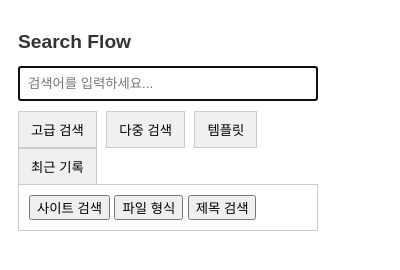
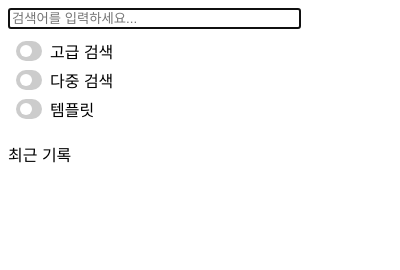
Before and after one commit to zae-hyeong/google-search-assistant-extension, a browser extension: page app/popup/popup.html in a window 400 px wide. Drawn offline with Linux system fonts and the light colour scheme.

Commit message:
feat(popup): overhaul UI with toggle-based tabs
- Rework the tab system to use toggle switches.
- Each tab now vertically expands/collapses to show sub-buttons.
- Implement slide animations using CSS for a smoother feel.
- Update `popup.ts` to handle the new toggle logic.

```diff
--- a/app/background.js
+++ b/app/background.js
@@ -19,4 +19,5 @@ chrome.contextMenus.onClicked.addListener((info, tab) => {
         // TODO: Implement context menu search logic
     }
 });
+export {};
 //# sourceMappingURL=background.js.map
--- a/app/popup/popup.css
+++ b/app/popup/popup.css
@@ -1,36 +1,94 @@
 body {
-    font-family: Arial, sans-serif;
     width: 300px;
-    padding: 10px;
+    font-family: sans-serif;
 }
 
-h1 {
-    font-size: 1.2em;
-    color: #333;
+input#mainSearchInput {
+    width: 95%;
+    margin-bottom: 10px;
 }
 
-#mainSearchInput {
-    width: 100%;
-    padding: 8px;
-    margin-bottom: 10px;
-    box-sizing: border-box;
+#tabContainer {
+    display: flex;
+    flex-direction: column;
 }
 
-#tabs button {
-    padding: 8px 12px;
-    margin-right: 5px;
-    border: 1px solid #ccc;
-    background-color: #f0f0f0;
+.tab-item {
+    margin-bottom: 5px;
+}
+
+.tab-toggle {
+    display: flex;
+    align-items: center;
     cursor: pointer;
 }
 
-#tabs button.active {
-    background-color: #e0e0e0;
-    border-bottom: none;
+.tab-toggle span {
+    margin-left: 8px;
 }
 
-#tabContent {
-    border: 1px solid #ccc;
-    padding: 10px;
-    margin-top: -1px; /* Overlap with tab border */
+/* The switch - the box around the slider */
+.switch {
+    position: relative;
+    display: inline-block;
+    width: 34px;
+    height: 20px;
 }
+
+/* Hide default HTML checkbox */
+.switch input {
+    opacity: 0;
+    width: 0;
+    height: 0;
+}
+
+/* The slider */
+.slider {
+    position: absolute;
+    cursor: pointer;
+    top: 0;
+    left: 0;
+    right: 0;
+    bottom: 0;
+    background-color: #ccc;
+    transition: .4s;
+    border-radius: 20px;
+}
+
+.slider:before {
+    position: absolute;
+    content: "";
+    height: 12px;
+    width: 12px;
+    left: 4px;
+    bottom: 4px;
+    background-color: white;
+    transition: .4s;
+    border-radius: 50%;
+}
+
+input:checked + .slider {
+    background-color: #2196F3;
+}
+
+input:checked + .slider:before {
+    transform: translateX(14px);
+}
+
+.sub-buttons {
+    display: none; /* 기본적으로 숨김 */
+    overflow: hidden;
+    max-height: 0;
+    transition: max-height 0.3s ease-out;
+    padding-left: 42px; /* 토글 버튼 너비만큼 들여쓰기 */
+    display: flex;
+    flex-direction: column;
+}
+
+.sub-btn {
+    margin-top: 5px;
+}
+
+#historySection {
+    margin-top: 15px;
+}
--- a/app/popup/popup.html
+++ b/app/popup/popup.html
@@ -6,23 +6,60 @@
     <link rel="stylesheet" href="popup.css">
 </head>
 <body>
-    <h1>Search Flow</h1>
     <input type="text" id="mainSearchInput" placeholder="검색어를 입력하세요...">
-    <div id="tabs">
-        <button id="
-        ">고급 검색</button>
-        <button id="multiSearchTab">다중 검색</button>
-        <button id="templatesTab">템플릿</button>
-        <button id="historyTab">최근 기록</button>
-    </div>
-    <div id="tabContent">
-        <div id="advancedSearchContent">
-            <button class="advanced-search-btn" data-command="site:">사이트 검색</button>
-            <button class="advanced-search-btn" data-command="filetype:">파일 형식</button>
-            <button class="advanced-search-btn" data-command="intitle:">제목 검색</button>
-            <!-- 날짜 범위 기능은 추후 구현 -->
+
+    <div id="tabContainer">
+        <!-- 고급 검색 -->
+        <div class="tab-item">
+            <div class="tab-toggle" id="advancedSearchToggle">
+                <label class="switch">
+                    <input type="checkbox">
+                    <span class="slider"></span>
+                </label>
+                <span>고급 검색</span>
+            </div>
+            <div class="sub-buttons" id="advancedSearchContent">
+                <button class="sub-btn" data-command="site:">사이트 검색</button>
+                <button class="sub-btn" data-command="filetype:">파일 형식</button>
+                <button class="sub-btn" data-command="intitle:">제목 검색</button>
+            </div>
+        </div>
+
+        <!-- 다중 검색 -->
+        <div class="tab-item">
+            <div class="tab-toggle" id="multiSearchToggle">
+                <label class="switch">
+                    <input type="checkbox">
+                    <span class="slider"></span>
+                </label>
+                <span>다중 검색</span>
+            </div>
+            <div class="sub-buttons" id="multiSearchContent">
+                <!-- 다중 검색 하위 버튼들 -->
+            </div>
+        </div>
+
+        <!-- 템플릿 -->
+        <div class="tab-item">
+            <div class="tab-toggle" id="templatesToggle">
+                <label class="switch">
+                    <input type="checkbox">
+                    <span class="slider"></span>
+                </label>
+                <span>템플릿</span>
+            </div>
+            <div class="sub-buttons" id="templatesContent">
+                <!-- 템플릿 하위 버튼들 -->
+            </div>
         </div>
     </div>
+
+    <!-- 최근 기록 (별도 섹션) -->
+    <div id="historySection">
+        <p>최근 기록</p>
+        <!-- 최근 기록 내용 -->
+    </div>
+
     <script type="module" src="popup.js"></script>
 </body>
 </html>
--- a/app/popup/popup.js
+++ b/app/popup/popup.js
@@ -1,33 +1,47 @@
-console.log("Popup script running.");
 document.addEventListener("DOMContentLoaded", () => {
     const mainSearchInput = document.getElementById("mainSearchInput");
     if (mainSearchInput) {
         mainSearchInput.focus();
     }
-    // Advanced Search Button Listeners
-    const advancedSearchButtons = document.querySelectorAll(".advanced-search-btn");
-    advancedSearchButtons.forEach(button => {
-        button.addEventListener("click", () => {
+    // 모든 토글 버튼에 대한 이벤트 리스너 설정
+    document.querySelectorAll('.tab-toggle').forEach(toggle => {
+        const checkbox = toggle.querySelector('input[type="checkbox"]');
+        const subButtons = toggle.parentElement.querySelector('.sub-buttons');
+        if (checkbox && subButtons) {
+            toggle.addEventListener('click', (e) => {
+                // 실제 체크박스 클릭이 아니면 (레이블 클릭 등) 체크박스 상태를 수동으로 변경
+                if (e.target !== checkbox) {
+                    checkbox.checked = !checkbox.checked;
+                }
+                if (checkbox.checked) {
+                    subButtons.style.display = 'flex';
+                    // max-height를 실제 컨텐츠 높이로 설정하여 슬라이드 다운 효과
+                    setTimeout(() => {
+                        subButtons.style.maxHeight = subButtons.scrollHeight + "px";
+                    }, 10);
+                }
+                else {
+                    subButtons.style.maxHeight = '0';
+                    // transition이 끝난 후 display를 none으로 변경
+                    setTimeout(() => {
+                        if (!checkbox.checked) { // 상태가 다시 바뀌지 않았는지 확인
+                            subButtons.style.display = 'none';
+                        }
+                    }, 300); // transition 시간과 일치
+                }
+            });
+        }
+    });
+    // 모든 하위 버튼에 대한 이벤트 리스너 설정
+    document.querySelectorAll('.sub-btn').forEach(button => {
+        button.addEventListener('click', () => {
             const command = button.dataset.command;
-            if (command) {
-                mainSearchInput.value += `${command} `;
+            if (mainSearchInput && command) {
+                mainSearchInput.value += command + " ";
                 mainSearchInput.focus();
             }
         });
     });
-    // TODO: Implement tab switching logic and content loading
-    document.getElementById("advancedSearchTab")?.addEventListener("click", () => {
-        console.log("Advanced Search tab clicked");
-    });
-    document.getElementById("multiSearchTab")?.addEventListener("click", () => {
-        console.log("Multi Search tab clicked");
-    });
-    document.getElementById("templatesTab")?.addEventListener("click", () => {
-        console.log("Templates tab clicked");
-    });
-    document.getElementById("historyTab")?.addEventListener("click", () => {
-        console.log("History tab clicked");
-    });
 });
 export {};
 //# sourceMappingURL=popup.js.map
--- a/commit_message.txt
+++ /dev/null
@@ -1,6 +0,0 @@
-feat(popup): implement basic advanced search tab
-
-- Add UI buttons for advanced search operators (`site:`, `filetype:`, `intitle:`) to `popup.html`.
-- Implement logic in `popup.ts` to append the corresponding operator to the main search input.
-- Reinstall dependencies to resolve build issues.
-- Update .gitignore to exclude node_modules.
```
Also changed, not shown: GEMINI.md (+10 -2 lines), app/popup/popup.ts (+36 -22 lines), gemini/gemini-handover.md (+2 -2 lines), 1 other file.
